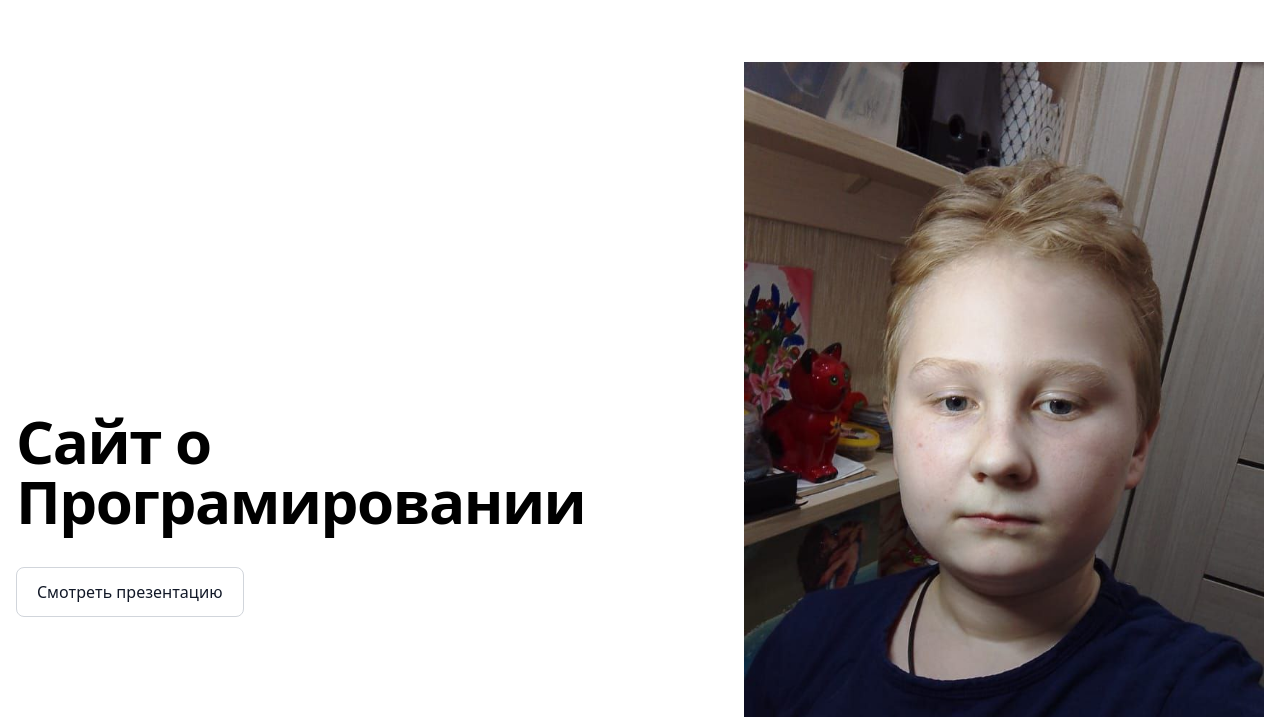
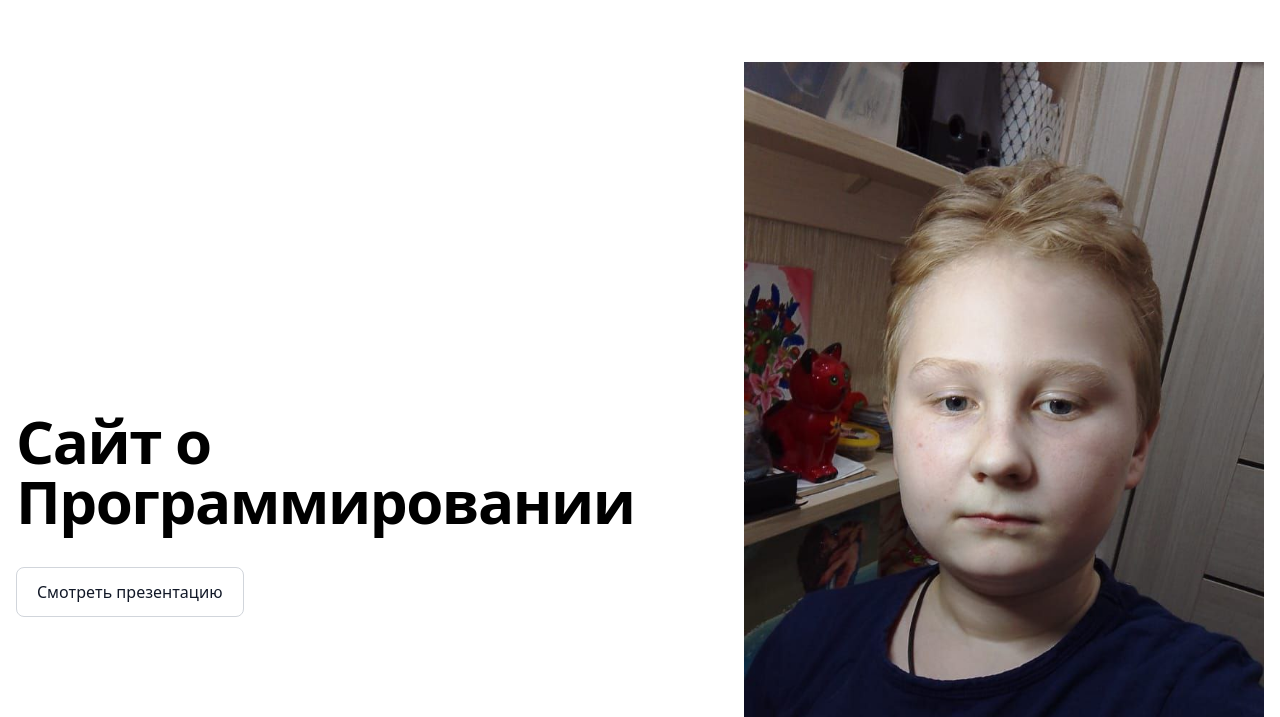
Before and after one commit to bogdanik66689/programirovaniescince, a plain HTML site: page index.html in a window 1280 px wide. Shown: the part 70-787 px from the top of the page. Drawn offline with nearby package versions, Linux system fonts and the light colour scheme.

Commit message:
добавил2

```diff
--- a/index.html
+++ b/index.html
@@ -60,7 +60,7 @@
   <section class="bg-white dark:bg-gray-900">
     <div class="grid max-w-screen-xl px-4 py-8 mx-auto lg:gap-8 xl:gap-0 lg:py-16 lg:grid-cols-12">
         <div class="mr-auto place-self-center lg:col-span-7">
-            <h1 class="max-w-2xl mb-4 text-4xl font-extrabold tracking-tight leading-none md:text-5xl xl:text-6xl dark:text-white">Сайт о Програмировании</h1>
+            <h1 class="max-w-2xl mb-4 text-4xl font-extrabold tracking-tight leading-none md:text-5xl xl:text-6xl dark:text-white">Сайт о Программировании</h1>
             <a href="./вторая_страница.html" class="inline-flex items-center justify-center px-5 py-3 my-5 text-base font-medium text-center text-gray-900 border border-gray-300 rounded-lg hover:bg-gray-100 focus:ring-4 focus:ring-gray-100 dark:text-white dark:border-gray-700 dark:hover:bg-gray-700 dark:focus:ring-gray-800">
                   Смотреть презентацию
             </a>
```
Also changed, not shown: вторая_страница.html (+1 -1 lines).
